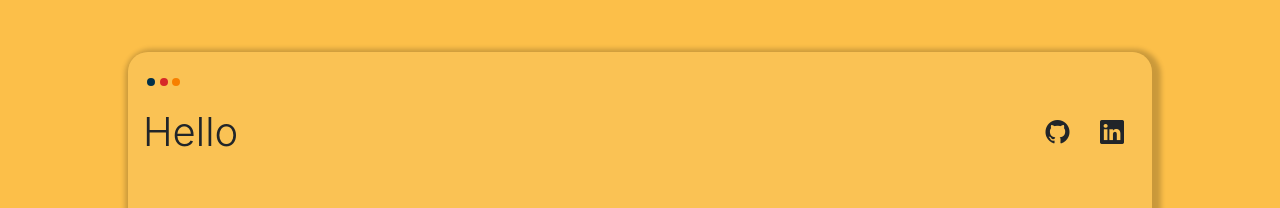
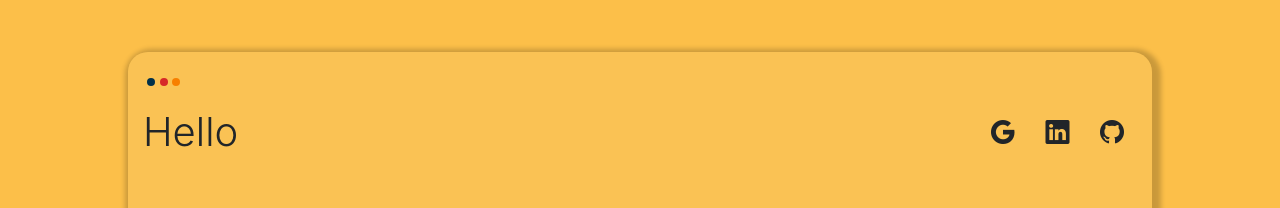
Before and after one commit to ragtam/mgk, a Svelte app: page / in a window 1280 px wide. Shown: the top 208 px of the page. Built offline with nearby package versions, Linux system fonts and the light colour scheme.

Commit message:
icon added

```diff
--- a/src/home-screen-new/Home-Screen-New.svelte
+++ b/src/home-screen-new/Home-Screen-New.svelte
@@ -122,13 +122,16 @@
 				</div>
 				<div class="platforms">
 					<a href="https://github.com/ragtam" target="_blank" class="btn rounded-circle" role="button"
-						><i class="bi bi-github" /></a
+						><i class="bi bi-google" /></a
 					>
 					<a
 						href="https://www.linkedin.com/in/mateusz-garbaciak-b50b20194/"
 						target="_blank"
 						class="btn rounded-circle"
 						role="button"><i class="bi bi-linkedin" /></a
+					>
+					<a href="https://github.com/ragtam" target="_blank" class="btn rounded-circle" role="button"
+						><i class="bi bi-github" /></a
 					>
 				</div>
 			</div>
```
